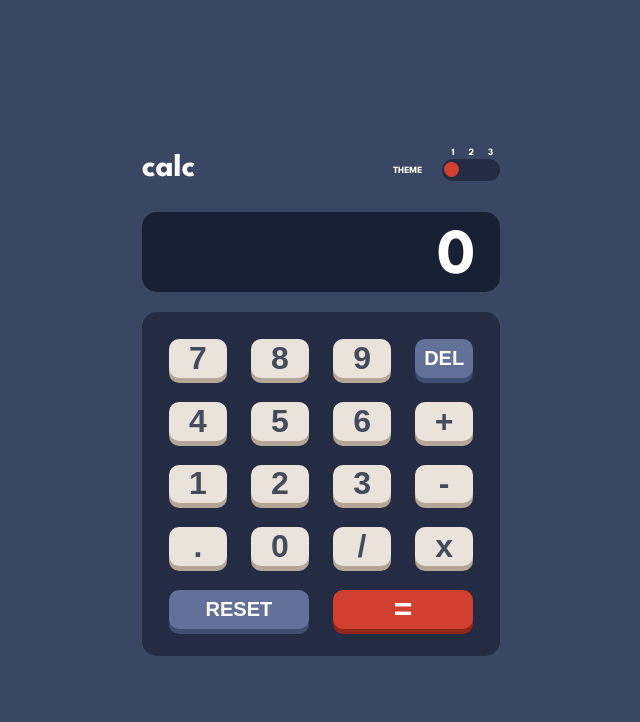
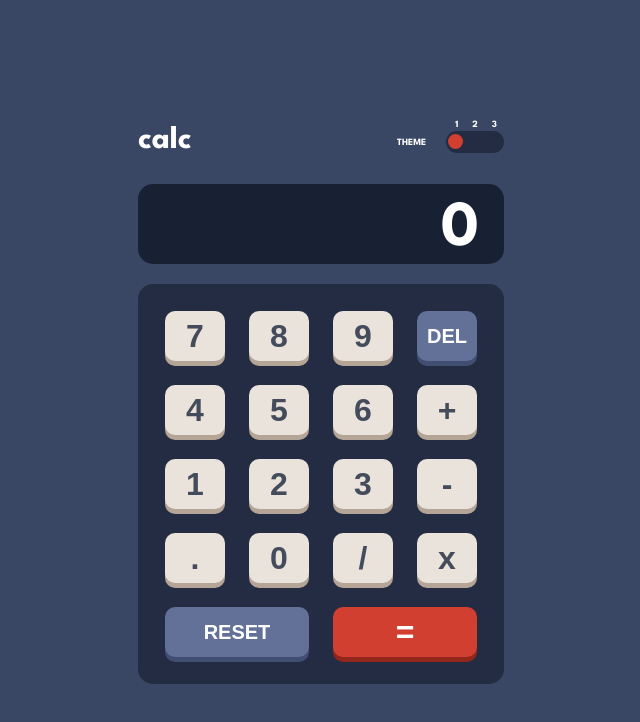
Before and after one commit to KristofToth95/FM-Calculator, a React (Create React App) app: page / in a window 1280 px wide. Shown: the top 722 px of the page, without its empty margins (319-959 px from the left). Built offline with nearby package versions, Linux system fonts and the light colour scheme.

Commit message:
fix: size adjustments when shrinking window

```diff
--- a/src/index.css
+++ b/src/index.css
@@ -40,7 +40,7 @@ body {
 }
 .keypad {
   padding: 15px;
-  height: 43vh;
+  height: 400px;
   background-color: hsl(223, 31%, 20%);
   border-radius: 15px;
   display: grid;
@@ -60,6 +60,7 @@ body {
   color: hsl(221, 14%, 31%);
   border: none;
   margin: 12px;
+  min-width: 60px;
   border-radius: 10px;
   font-size: 32px;
   font-weight: 700;
```
